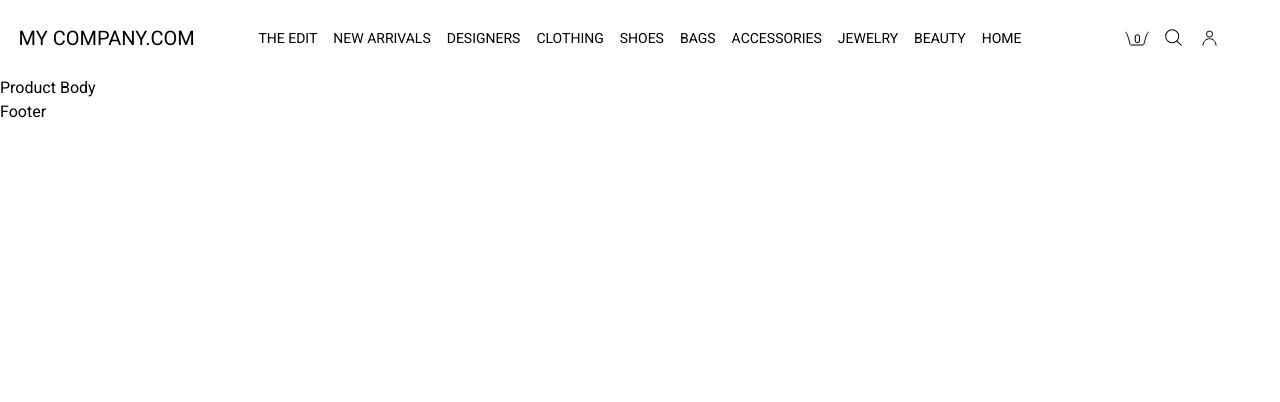
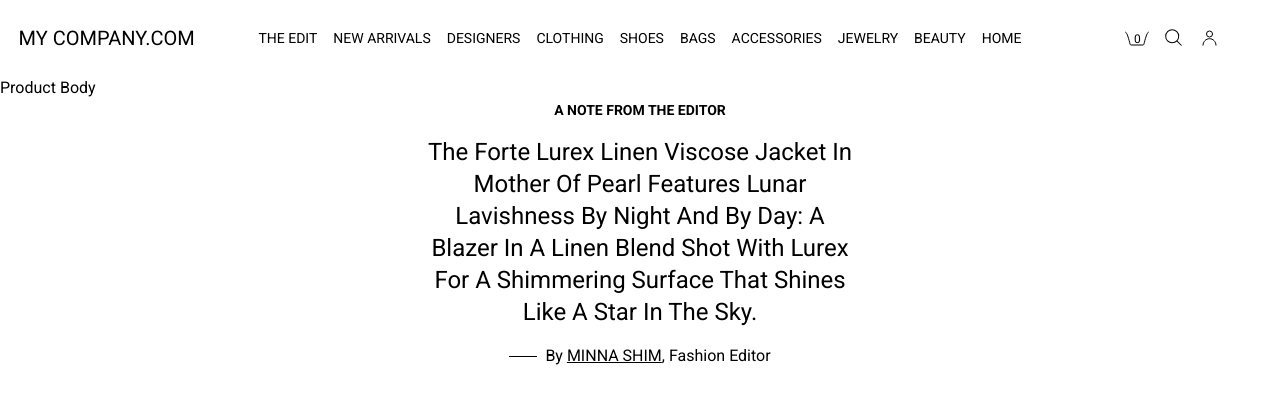
Before and after one commit to rwladyka/mcfadyen-pdp, a React (Create React App) app: page / in a window 1280 px wide. Shown: the top 402 px of the page. Built offline with nearby package versions, Linux system fonts and the light colour scheme.

Commit message:
feat: add footer

```diff
--- /dev/null
+++ b/src/Pages/Footer/EditorNote/EditorName.tsx
@@ -0,0 +1,18 @@
+type EditorNameProps = {
+  name: string;
+  role: string;
+};
+
+const EditorName = ({ name, role }: EditorNameProps) => {
+  return (
+    <div className="flex justify-center my-4">
+      <div className="w-7 h-px bg-black my-auto mr-2" />
+      <div>
+        By <span className="uppercase underline">{name}</span>,&nbsp;
+      </div>
+      <div>{role}</div>
+    </div>
+  );
+};
+
+export default EditorName;
--- /dev/null
+++ b/src/Pages/Footer/EditorNote/Quote.tsx
@@ -0,0 +1,13 @@
+type QuoteProps = {
+  text: string;
+};
+
+const Quote = ({ text }: QuoteProps) => {
+  return (
+    <div className="text-center capitalize text-2xl lg:w-1/3 mx-auto">
+      {text}
+    </div>
+  );
+};
+
+export default Quote;
--- /dev/null
+++ b/src/Pages/Footer/EditorNote/Title.tsx
@@ -0,0 +1,13 @@
+type TitleProps = {
+  text: string;
+};
+
+const Title = ({ text }: TitleProps) => {
+  return (
+    <div className="flex justify-center uppercase mb-4 font-bold text-sm">
+      {text}
+    </div>
+  );
+};
+
+export default Title;
--- a/src/Pages/Footer/Footer.tsx
+++ b/src/Pages/Footer/Footer.tsx
@@ -1,5 +1,23 @@
+import EditorName from './EditorNote/EditorName';
+import Quote from './EditorNote/Quote';
+import Title from './EditorNote/Title';
+
+const editor = {
+  name: 'Minna Shim',
+  role: 'Fashion Editor',
+  title: 'a note from the editor',
+  quote:
+    'The Forte Lurex Linen Viscose Jacket in Mother of Pearl features lunar lavishness by night and by day: a blazer in a linen blend shot with lurex for a shimmering surface that shines like a star in the sky.',
+};
+
 const Footer = () => {
-  return <div>Footer</div>;
+  return (
+    <footer>
+      <Title text={editor.title} />
+      <Quote text={editor.quote} />
+      <EditorName name={editor.name} role={editor.role} />
+    </footer>
+  );
 };
 
 export default Footer;
```
Also changed, not shown: 1 other file (tests, documents, lock files or other folders).
